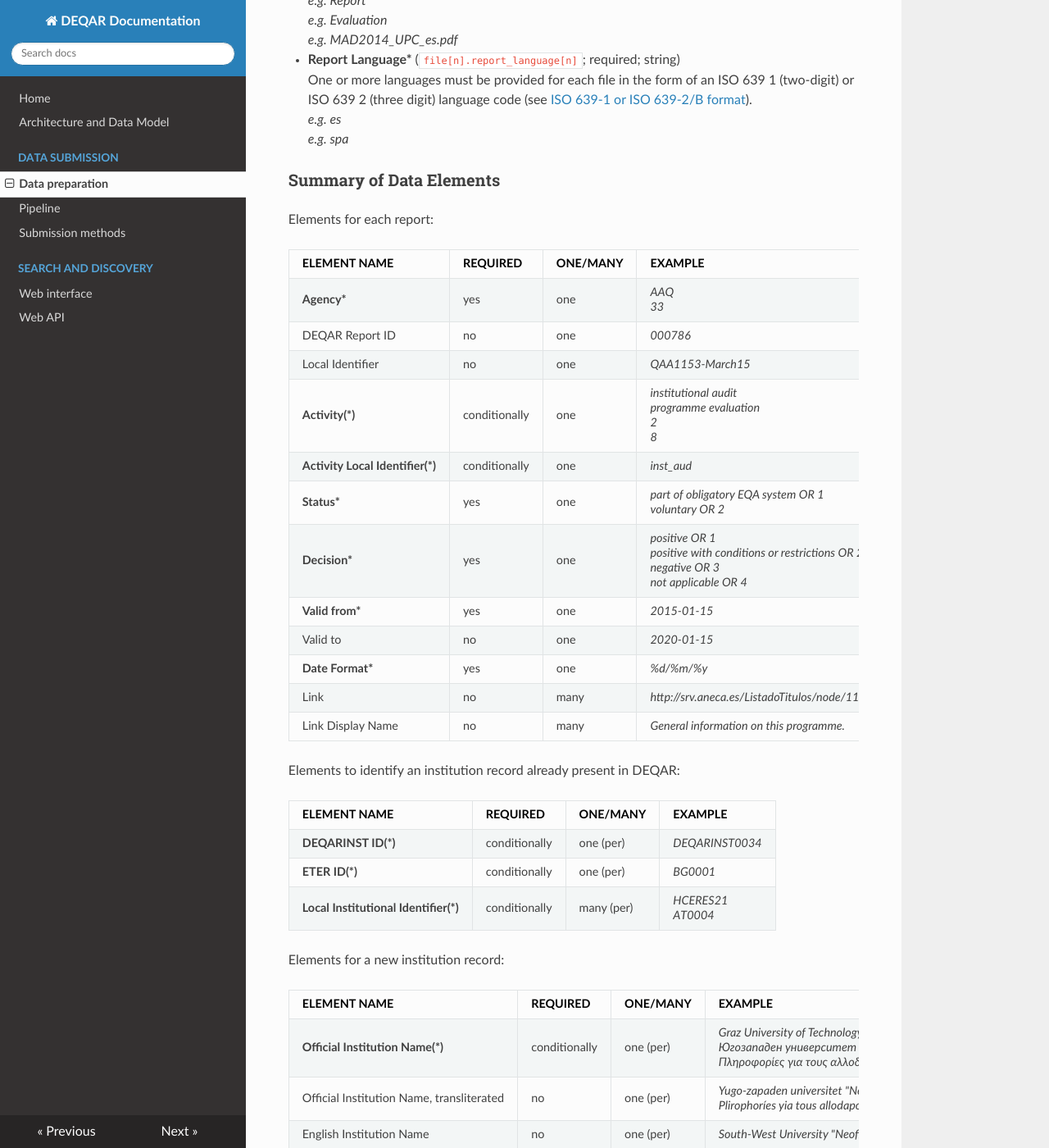
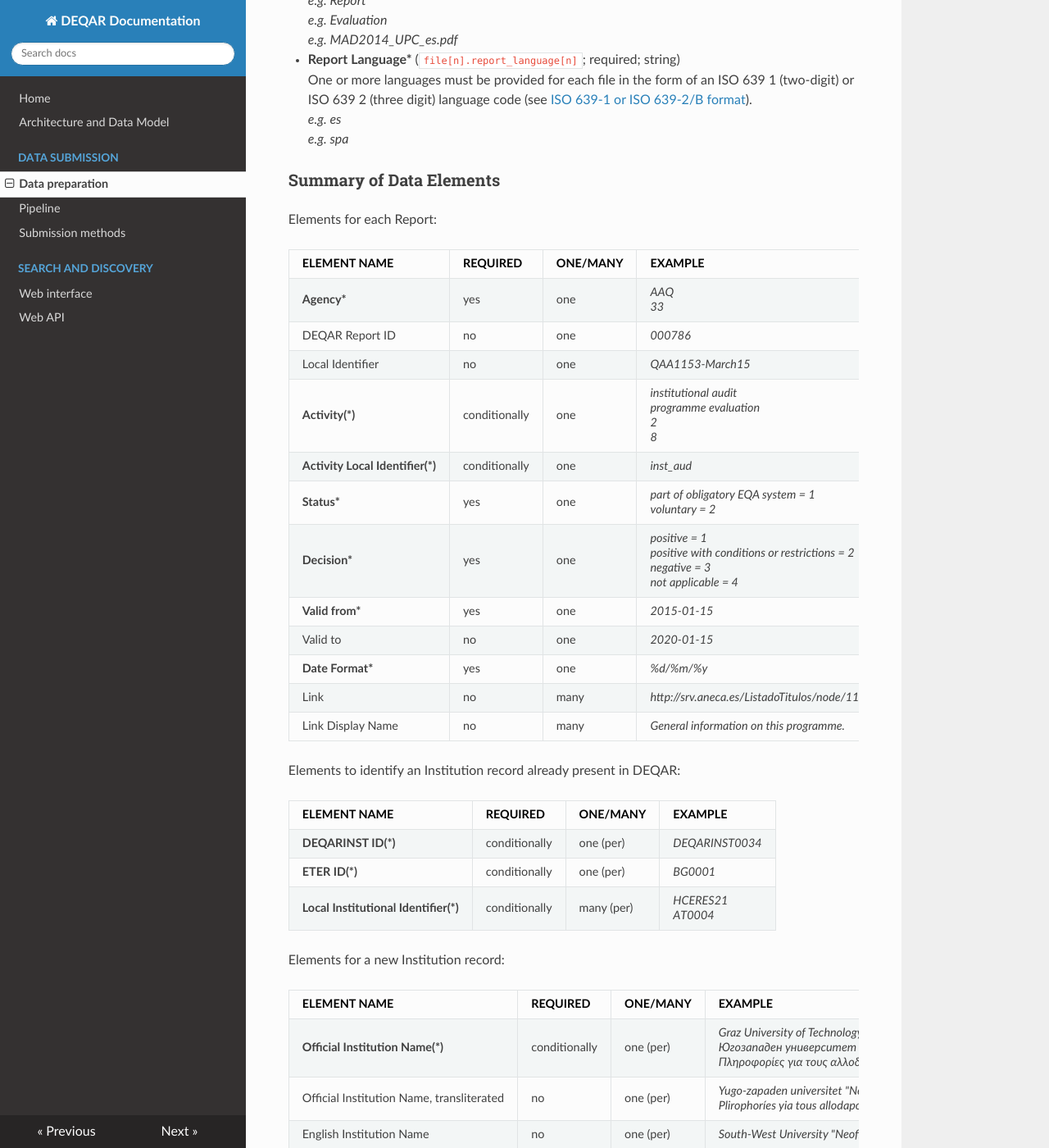
Before and after one commit to EQAR/deqar-docs, an MkDocs documentation site: the page built from docs/submission_object_fields.md, in a window 1280 px wide and 1400 px high, scrolled down 9443 px. Shown: the whole window at 82% size. Built offline with MkDocs 1.6.1, drawn with Linux system fonts in a browser that asks for light colours; nearby versions of some CDN libraries; old or Windows-style settings are respelled for this version of MkDocs; some of the changed text lies outside the part shown.

```diff
--- a/docs/submission_object_fields.md
+++ b/docs/submission_object_fields.md
@@ -251,7 +251,7 @@ One or more languages must be provided for each file in the form of an ISO 639 1
 
 ### Summary of Data Elements
 
-Elements for each report:
+Elements for each Report:
 
    |ELEMENT NAME                                 |REQUIRED     |ONE/MANY  |EXAMPLE                 |
    |:--------------------------------------------|:------------|:---------|:-----------------------|
@@ -260,15 +260,15 @@ Elements for each report:
    |Local Identifier                             |no           |one       |*QAA1153-March15*       |
    |**Activity(\*)**                             |conditionally|one       |*institutional audit*<br>*programme evaluation*<br>*2*<br>*8*|
    |**Activity Local Identifier(\*)**            |conditionally|one       |*inst_aud*              |
-   |**Status\***                                 |yes          |one       |*part of obligatory EQA system OR 1*<br>*voluntary OR 2*|
-   |**Decision\***                               |yes	       |one       |*positive OR 1*<br>*positive with conditions or restrictions OR 2*<br>*negative OR 3*<br>*not applicable OR 4*|
+   |**Status\***                                 |yes          |one       |*part of obligatory EQA system = 1*<br>*voluntary = 2*|
+   |**Decision\***                               |yes	       |one       |*positive = 1*<br>*positive with conditions or restrictions = 2*<br>*negative = 3*<br>*not applicable = 4*|
    |**Valid from\***                             |yes          |one       |*2015-01-15*            |
    |Valid to                                     |no           |one       |*2020-01-15*            |
    |**Date Format\***                            |yes          |one       |*%d/%m/%y*              |
    |Link                                         |no           |many      |*http://srv.aneca.es/ListadoTitulos/node/1182321350*|
    |Link Display Name                            |no           |many      |*General information on this programme.*|
 
-Elements to identify an institution record already present in DEQAR:
+Elements to identify an Institution record already present in DEQAR:
 
    |ELEMENT NAME                                 |REQUIRED     |ONE/MANY  |EXAMPLE                 |
    |:--------------------------------------------|:------------|:---------|:-----------------------|
@@ -276,7 +276,7 @@ Elements to identify an institution record already present in DEQAR:
    |**ETER ID(\*)**                              |conditionally|one (per) |*BG0001*                |
    |**Local Institutional Identifier(\*)**       |conditionally|many (per)|*HCERES21*<br>*AT0004*  |
 
-Elements for a new institution record:
+Elements for a new Institution record:
 
    |ELEMENT NAME                                 |REQUIRED     |ONE/MANY  |EXAMPLE                 |
    |:--------------------------------------------|:------------|:---------|:-----------------------|
@@ -287,10 +287,10 @@ Elements for a new institution record:
    |**Institution Country(\*)**                  |conditionally|many (per)|*BG*<br>*BGR*           |
    |Institution City                             |no           |many (per)|*Sofia*                 |
    |Institution Latitude<br>Institution Longitude|no           |many (per)|*48,208,356; 1,636,776* |
-   |Institution QF-EHEA Level                    |no           |many (per)|*short cycle OR 0*<br>*first cycle OR 1*<br>*second cycle OR 2*<br>*third cycle OR 3*|
+   |Institution QF-EHEA Level                    |no           |many (per)|*short cycle = 0*<br>*first cycle = 1*<br>*second cycle = 2*<br>*third cycle = 3*|
    |**Institutional Website(\*)**                |conditionally|one (per) |*http://www.swu.bg*     |
 
-Elements to describe programmes:
+Elements to describe Programmes:
 
    |ELEMENT NAME                                 |REQUIRED     |ONE/MANY  |EXAMPLE                 |
    |:--------------------------------------------|:------------|:---------|:-----------------------|
@@ -301,9 +301,9 @@ Elements to describe programmes:
    |Programme Qualification Alternative          |no           |many (per)|*Master of Medicine*    |
    |Programme Country                            |no           |many (per)|*BE*<br>*BEL*           |
    |Programme NQF Level                          |no           |one (per) |*level 6*<br>*level 7*  |
-   |Programme QF-EHEA Level                      |no           |one (per) |*short cycle OR 0*<br>*first cycle OR 1*<br>*second cycle OR 2*<br>*third cycle OR 3*|
+   |Programme QF-EHEA Level                      |no           |one (per) |*short cycle = 0*<br>*first cycle = 1*<br>*second cycle = 2*<br>*third cycle = 3*|
 
-Elements for report files:
+Elements for Report Files:
 
    |ELEMENT NAME                                 |REQUIRED     |ONE/MANY  |EXAMPLE                 |
    |:--------------------------------------------|:------------|:---------|:-----------------------|
```
